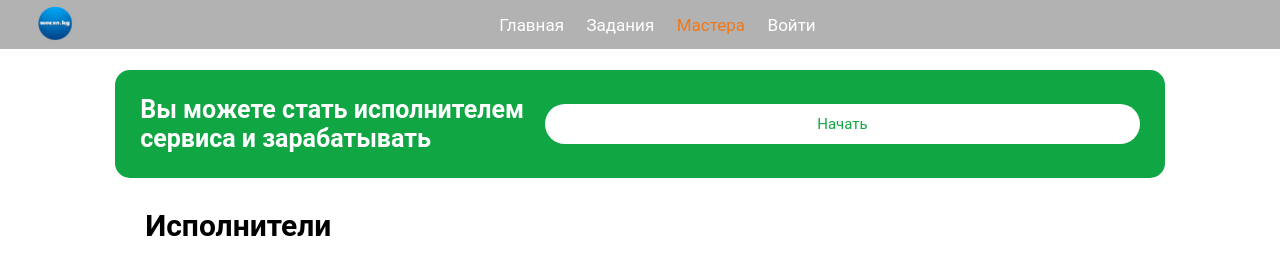
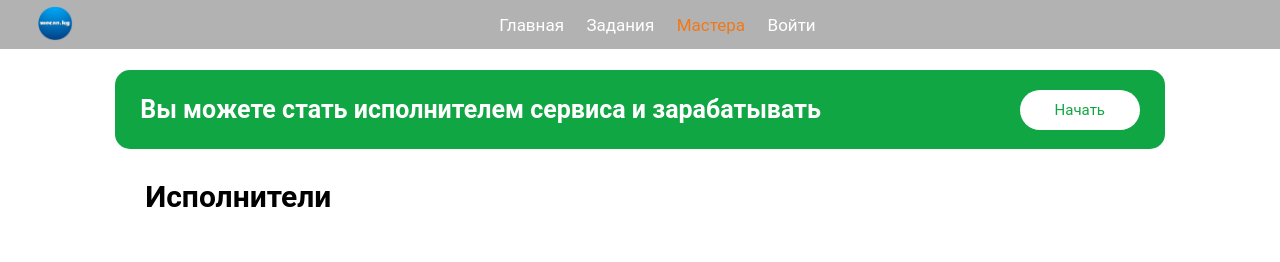
Before and after one commit to anvarinho/wecan, a Django app: page /staff/ in a window 1280 px wide. Shown: the top 262 px of the page. Run offline with Django 3.2, Linux system fonts and the light colour scheme; data comes from the database, SQL or seed files in the repository; some web fonts are replaced.

Commit message:
profile html edited

```diff
--- a/static/css/main.css
+++ b/static/css/main.css
@@ -1122,6 +1122,10 @@ footer{
     color: #fff;
 }
 
+.btn-become button{
+    width: 12rem;
+}
+
 .tasks h1{
     padding: 2rem;
     font-size: 2.5rem;
```
